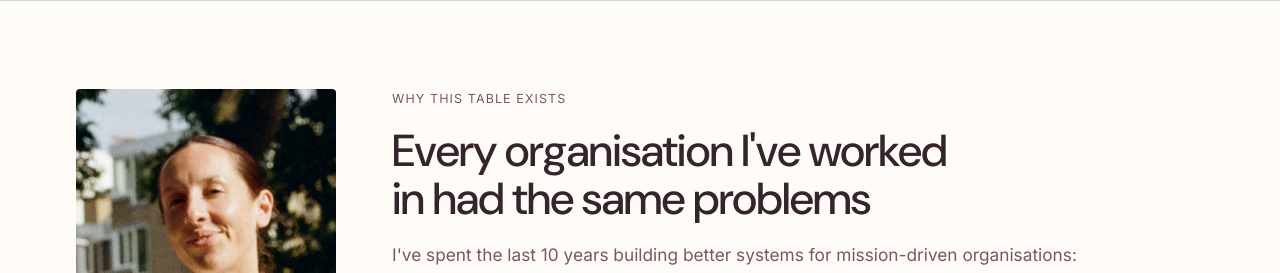
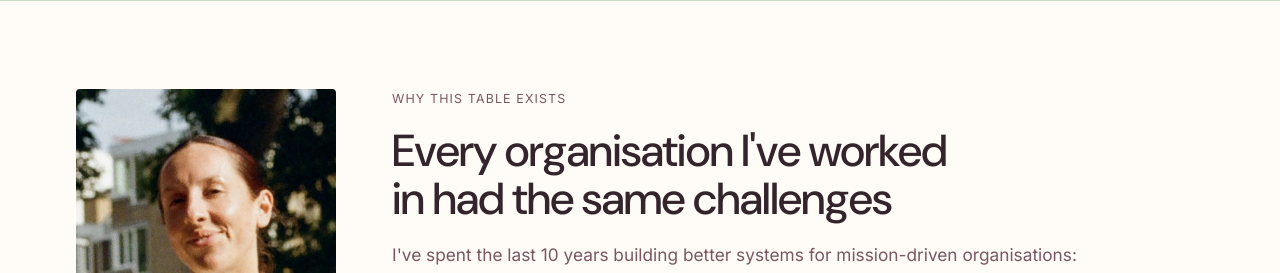
Before and after one commit to daisylongden/balance-lab-site, a plain HTML site: page the-ops-table/index.html in a window 1280 px wide. Shown: the part 780-1053 px from the top of the page. Drawn offline with Linux system fonts and the light colour scheme.

Commit message:
Ops Table: 'had the same challenges' heading
Co-Authored-By: Claude Fable 5.2 <noreply@anthropic.com>
Claude-Session: https://claude.ai/code/session_01CTYCJ49wkSqYfjtBsSzG4C

```diff
--- a/the-ops-table/index.html
+++ b/the-ops-table/index.html
@@ -397,7 +397,7 @@ html{scroll-padding-top:84px}
     </figure>
     <div class="text">
       <span class="eyebrow">Why this table exists</span>
-      <h2 id="why">Every organisation I've worked in had the same problems</h2>
+      <h2 id="why">Every organisation I've worked in had the same challenges</h2>
       <p>I've spent the last 10 years building better systems for mission-driven organisations: NGOs, social initiatives and companies with a purpose.</p>
       <p>In each one, the fixes that would win back the most time kept getting pushed aside by whatever was urgent that week. Everyone agreed things should change. Making room for the change was the hard part.</p>
       <p class="big">Our sector talks a lot about working together to make change happen. The Ops Table does the same for the people behind the scenes.</p>
```
